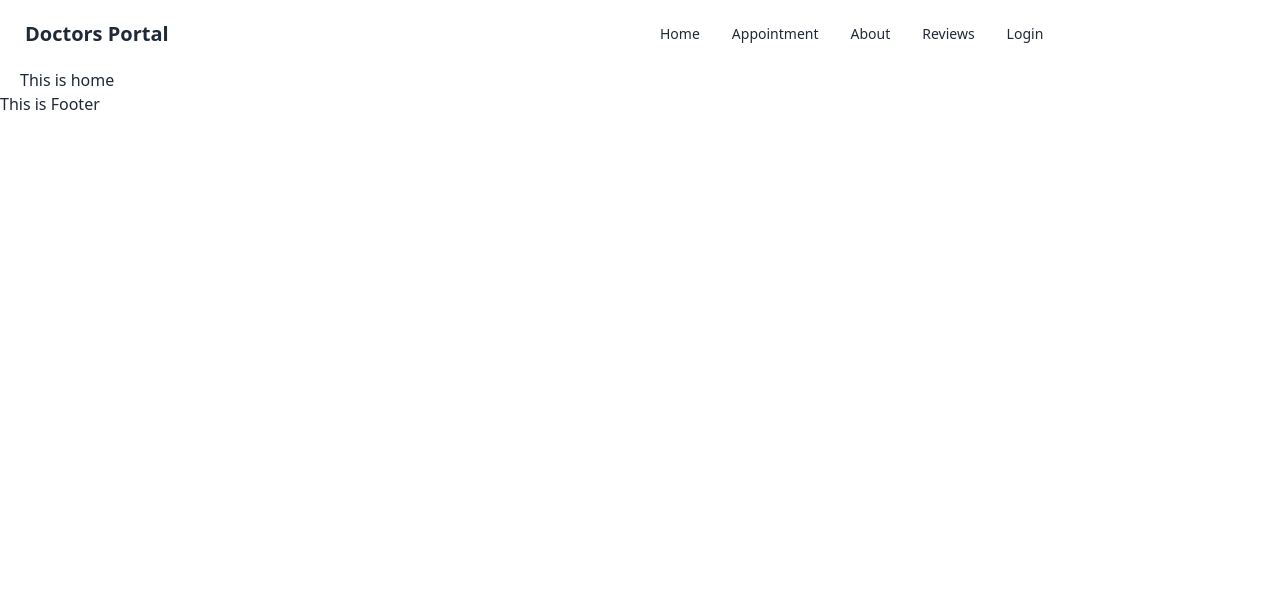
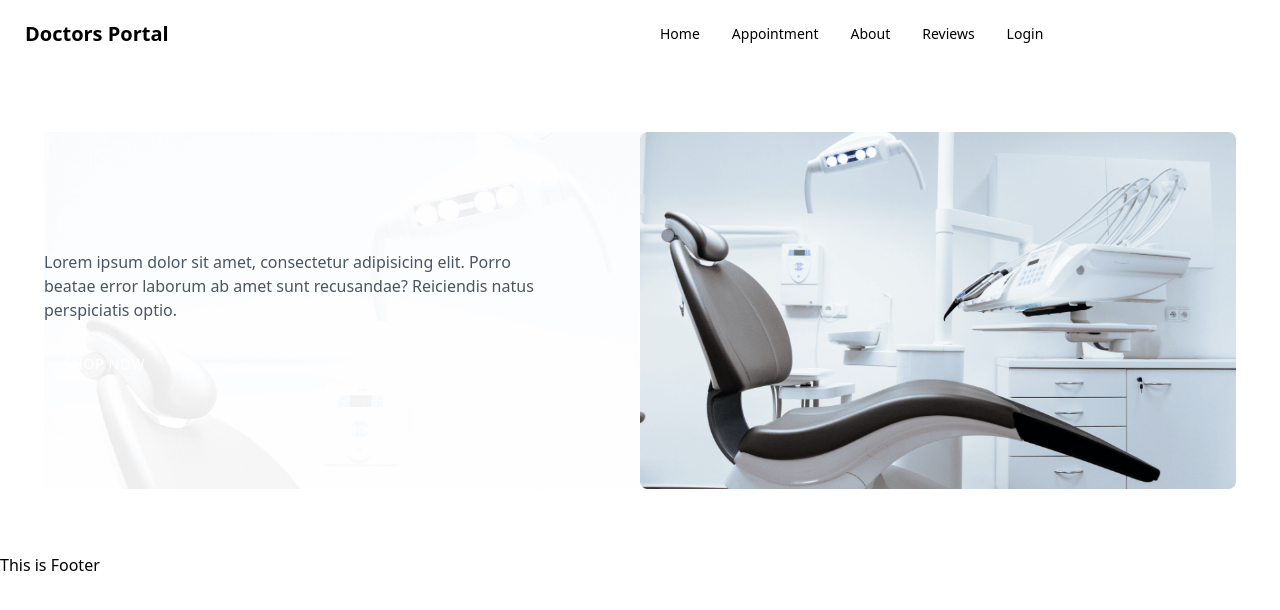
Before and after one commit to rakibgithub21/Doctors-Portal-Client-side, a React (Vite) app: page / in a window 1280 px wide. Shown: the top 610 px of the page. Built offline with nearby package versions, Linux system fonts and the light colour scheme.

Commit message:
make a banner and add image and add background image

```diff
--- a/src/Pages/Home/Home/Banner/Banner.jsx
+++ b/src/Pages/Home/Home/Banner/Banner.jsx
@@ -1,9 +1,23 @@
-import React from 'react';
+import chair from '../../../../assets/images/chair.png'
+import background from '../../../../assets/images/bg.png'
 
 const Banner = () => {
     return (
-        <div>
 
+
+        <div className="container px-6 py-16 mx-auto">
+            <div style={{background:`url(${background} )`,backgroundSize:'cover'}} className="items-center lg:flex">
+                <div className="w-full lg:w-1/2">
+                    <div className="lg:max-w-lg">
+                        <h1 className="text-3xl font-semibold text-gray-800 dark:text-white lg:text-4xl"></h1>
+                        <p className="mt-3 text-gray-600 dark:text-gray-400">Lorem ipsum dolor sit amet, consectetur adipisicing elit. Porro beatae error laborum ab amet sunt recusandae? Reiciendis natus perspiciatis optio.</p>
+                        <button className="w-full px-5 py-2 mt-6 text-sm tracking-wider text-white uppercase transition-colors duration-300 transform bg-primary rounded-lg lg:w-auto hover:bg-blue-500 focus:outline-none focus:bg-blue-500">Shop Now</button>
+                    </div>
+                </div>
+                <div className="flex items-center justify-center w-full mt-6 lg:mt-0 lg:w-1/2">
+                    <img className="w-full h-full lg:max-w-3xl" src={chair} />
+                </div>
+            </div>
         </div>
     );
 };
--- a/src/Pages/Home/Home/Home.jsx
+++ b/src/Pages/Home/Home/Home.jsx
@@ -1,9 +1,10 @@
+import Banner from "./Banner/Banner";
 
 
 const Home = () => {
     return (
         <div className="mx-5">
-            <h3>This is home</h3>
+            <Banner></Banner>
         </div>
     );
 };
--- a/tailwind.config.js
+++ b/tailwind.config.js
@@ -4,6 +4,19 @@ export default {
     "./index.html",
     "./src/**/*.{js,ts,jsx,tsx}",
   ],
+  daisyui: {
+    themes: [
+      {
+        doctorTheme: {
+          primary: '#0FCFEC',
+          secondary: '#19D3AE',
+          accent: '#3A4256',
+          neutral: '#3D4451',
+          "base-100":"#FFFFF"
+        }
+      }
+    ]
+  },
   theme: {
     extend: {},
   },
```
